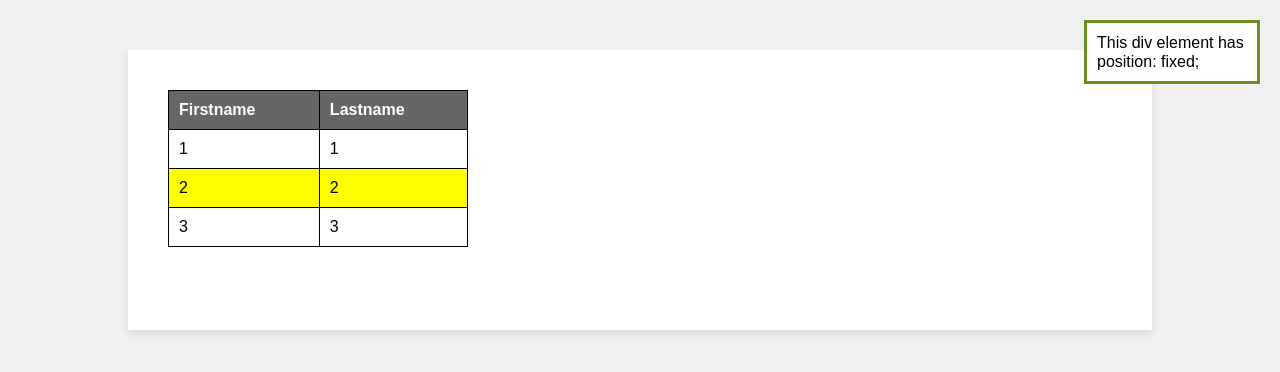
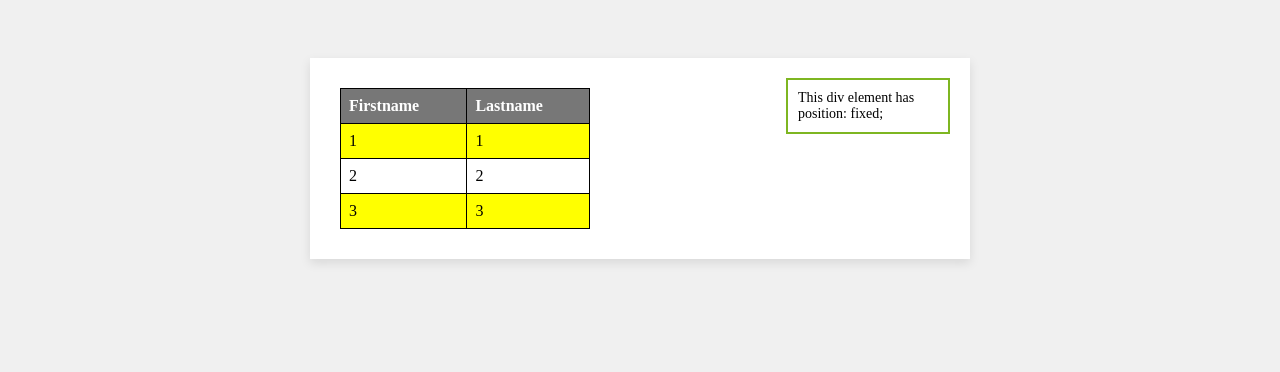
Before and after one commit to ChewyChloe/113403001, a plain HTML site: page practice20.html in a window 1280 px wide. Drawn offline with Linux system fonts and the light colour scheme.

Commit message:
Update practice20.html

```diff
--- a/practice20.html
+++ b/practice20.html
@@ -1,102 +1,60 @@
 <!DOCTYPE html>
-<html lang="en">
+<html lang="zh-Hant">
 <head>
     <meta charset="UTF-8">
-    <meta name="viewport" content="width=device-width, initial-scale=1.0">
-    <title>Fixed Position and Table Example</title>
     <style>
         body {
-            font-family: Arial, sans-serif;
             background-color: #f0f0f0;
-            margin: 0;
-            padding: 50px;
+            padding-top: 50px;
         }
 
-        /* Container to mimic the white box in the screenshot */
-        .container {
+        .white-panel {
             background-color: white;
-            padding: 40px;
-            box-shadow: 0 4px 8px rgba(0,0,0,0.1);
-            min-height: 200px;
-            width: 80%;
-            margin: auto;
+            width: 600px;
+            margin: 0 auto;
+            padding: 30px;
             position: relative;
+            box-shadow: 0 4px 10px rgba(0,0,0,0.1);
+            display: flex;
+            align-items: flex-start;
         }
 
-        /* Table Styling */
         table {
             border-collapse: collapse;
-            width: 300px;
+            width: 250px;
         }
-
-        table, th, td {
+        th, td {
             border: 1px solid black;
-        }
-
-        th {
-            background-color: #666666;
-            color: white;
-            padding: 10px;
+            padding: 8px;
             text-align: left;
         }
+        th { background-color: #777; color: white; }
+        tr:nth-child(even) { background-color: yellow; }
 
-        td {
-            padding: 10px;
-            text-align: left;
-        }
-
-        /* Alternating background colors for rows */
-        tr:nth-child(even) {
-            background-color: yellow;
-        }
-
-        tr:nth-child(odd):not(:first-child) {
-            background-color: white;
-        }
-
-        /* Fixed Div Styling */
-        .fixed-box {
-            position: fixed;
+        .green-box {
+            position: absolute;
             top: 20px;
             right: 20px;
-            width: 150px;
+            width: 140px;
+            border: 2px solid #7eb621;
             padding: 10px;
-            border: 3px solid #6B8E23; /* Olive/Green border */
-            background-color: white;
-            font-weight: normal;
-            line-height: 1.2;
+            font-size: 14px;
         }
     </style>
 </head>
 <body>
 
-    <div class="container">
+    <div class="white-panel">
         <table>
-            <thead>
-                <tr>
-                    <th>Firstname</th>
-                    <th>Lastname</th>
-                </tr>
-            </thead>
-            <tbody>
-                <tr>
-                    <td>1</td>
-                    <td>1</td>
-                </tr>
-                <tr>
-                    <td>2</td>
-                    <td>2</td>
-                </tr>
-                <tr>
-                    <td>3</td>
-                    <td>3</td>
-                </tr>
-            </tbody>
+            <tr><th>Firstname</th><th>Lastname</th></tr>
+            <tr><td>1</td><td>1</td></tr>
+            <tr><td>2</td><td>2</td></tr>
+            <tr><td>3</td><td>3</td></tr>
         </table>
 
-        <div class="fixed-box">
+        <div class="green-box">
             This div element has position: fixed;
-        </div>
+            </div>
     </div>
 
 </body>
```
